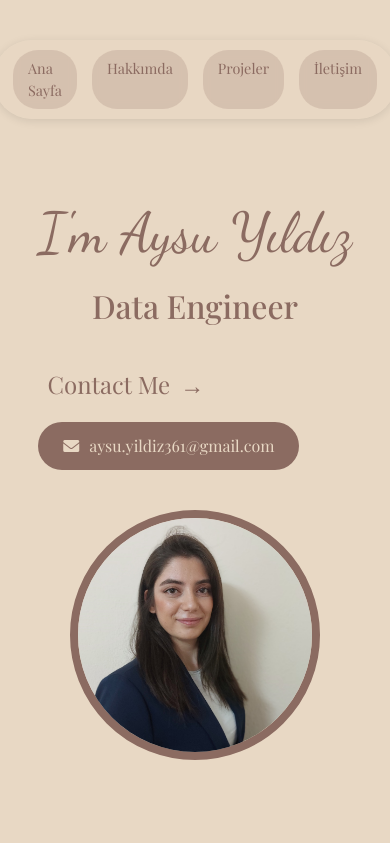
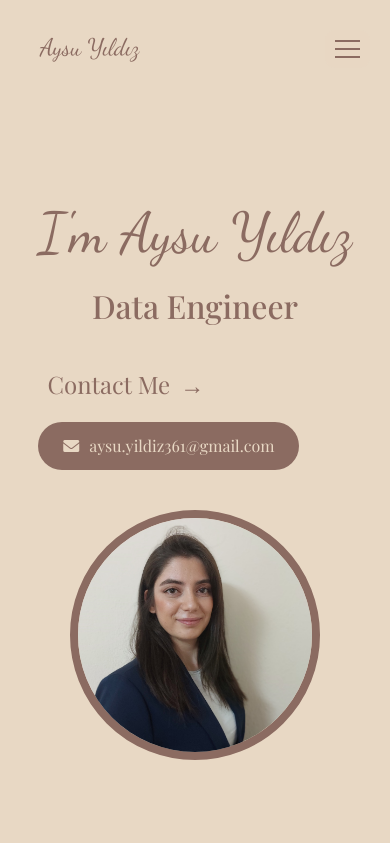
Before and after one commit to aysuyld/aysu_yildiz_, a Django app: page / in a window 390 px wide. Shown: the top 843 px of the page. Run offline with Django 5.2, Linux system fonts and the light colour scheme; parts of the project's set-up code (start-up, migrations or seed data) failed here and were passed over; some libraries are stand-ins or nearby versions.

Commit message:
update home

```diff
--- a/projects/templates/home.html
+++ b/projects/templates/home.html
@@ -249,7 +249,107 @@
             box-shadow: 0 4px 15px rgba(0,0,0,0.1);
         }
 
+        .name-logo {
+            position: fixed;
+            top: 40px;
+            left: 80px; /* 40px'den 80px'e çıkardım - daha merkeze yakın */
+            font-family: 'Dancing Script', cursive;
+            font-size: 1.8rem;
+            color: #8B6B61;
+            text-decoration: none;
+            z-index: 1000;
+        }
+
+        .name-logo:hover {
+            color: #6B4F44;
+            text-decoration: none;
+        }
+
+        .hamburger-menu {
+            position: fixed;
+            top: 40px;
+            right: 40px;
+            z-index: 1000;
+            cursor: pointer;
+            display: flex;
+            flex-direction: column;
+            gap: 6px;
+            padding: 10px;
+            background-color: rgba(232, 216, 196, 0.9);
+            border-radius: 10px;
+            transition: all 0.3s ease;
+        }
+
+        .hamburger-menu:hover {
+            background-color: rgba(139, 107, 97, 0.2);
+        }
+
+        .hamburger-line {
+            width: 25px;
+            height: 2px;
+            background-color: #8B6B61;
+            transition: all 0.3s ease;
+        }
+
+        .nav-menu {
+            position: fixed;
+            top: 0;
+            right: -300px;
+            width: 300px;
+            height: 100vh;
+            background-color: rgba(139, 107, 97, 0.95); /* Menü rengini koyulaştırdım */
+            padding: 80px 40px;
+            transition: all 0.3s ease;
+            z-index: 999;
+        }
+
+        .nav-menu.active {
+            right: 0;
+        }
+
+        .nav-menu a {
+            display: block;
+            padding: 15px 0;
+            color: #E8D8C4; /* Link rengini açık ton yaptım */
+            font-family: 'Playfair Display', serif;
+            font-size: 1.2rem;
+            text-decoration: none;
+            transition: all 0.3s ease;
+            border-bottom: 1px solid rgba(232, 216, 196, 0.2); /* Çizgi rengini de açık ton yaptım */
+        }
+
+        .nav-menu a:hover {
+            color: #ffffff; /* Hover rengini beyaz yaptım */
+            padding-left: 10px;
+        }
+
+        .close-btn {
+            position: absolute;
+            top: 20px;
+            right: 20px;
+            font-size: 1.5rem;
+            color: #E8D8C4; /* Kapatma butonu rengini açık ton yaptım */
+            cursor: pointer;
+            transition: all 0.3s ease;
+        }
+
+        .close-btn:hover {
+            color: #ffffff; /* Hover rengini beyaz yaptım */
+            transform: rotate(90deg);
+        }
+
         @media (max-width: 768px) {
+            .name-logo {
+                font-size: 1.5rem;
+                top: 30px;
+                left: 40px; /* Mobilde daha sola */
+            }
+
+            .hamburger-menu {
+                top: 30px;
+                right: 20px;
+            }
+
             .contact-wrapper {
                 flex-direction: column;
                 align-items: flex-start;
@@ -259,12 +359,21 @@
     </style>
 </head>
 <body>
-    <div class="nav-buttons">
-        <a href="#home" class="nav-btn">Ana Sayfa</a>
-        <a href="#about" class="nav-btn">Hakkımda</a>
-        <a href="projects/home" class="nav-btn">Projeler</a>
-        <a href="#" class="nav-btn">İletişim</a>
+    <a href="#" class="name-logo">Aysu Yıldız</a>
+
+    <div class="hamburger-menu" onclick="toggleMenu()">
+        <div class="hamburger-line"></div>
+        <div class="hamburger-line"></div>
+        <div class="hamburger-line"></div>
     </div>
+
+    <nav class="nav-menu">
+        <div class="close-btn" onclick="toggleMenu()">×</div>
+        <a href="#home">Home</a>
+        <a href="#about">About</a>
+        <a href="projects/home">Projects</a>
+        <a href="#contact">Contact</a>
+    </nav>
 
     <section id="home" class="page-section">
         <div class="main-container">
@@ -309,5 +418,28 @@
     </section>
 
     <script src="https://cdn.jsdelivr.net/npm/bootstrap@5.3.2/dist/js/bootstrap.bundle.min.js"></script>
+    <script>
+    function toggleMenu() {
+        const navMenu = document.querySelector('.nav-menu');
+        navMenu.classList.toggle('active');
+    }
+
+// Menü dışına tıklandığında menüyü kapatma
+    document.addEventListener('click', function(event) {
+        const navMenu = document.querySelector('.nav-menu');
+        const hamburgerMenu = document.querySelector('.hamburger-menu');
+
+        if (!navMenu.contains(event.target) && !hamburgerMenu.contains(event.target) && navMenu.classList.contains('active')) {
+            navMenu.classList.remove('active');
+        }
+    });
+
+// Menü linklerine tıklandığında menüyü kapatma
+    document.querySelectorAll('.nav-menu a').forEach(link => {
+        link.addEventListener('click', () => {
+            document.querySelector('.nav-menu').classList.remove('active');
+        });
+    });
+    </script>
 </body>
 </html>
```
